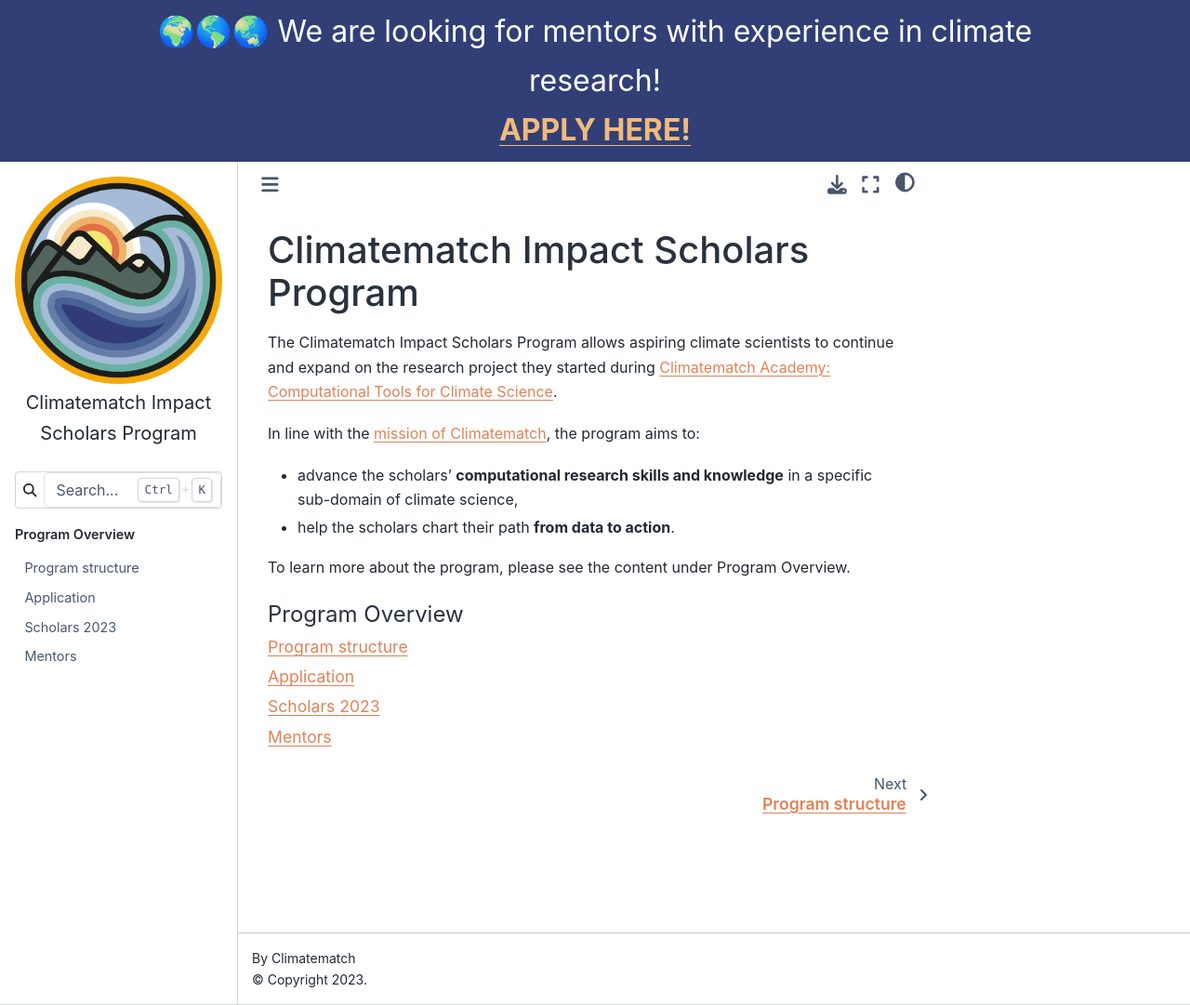
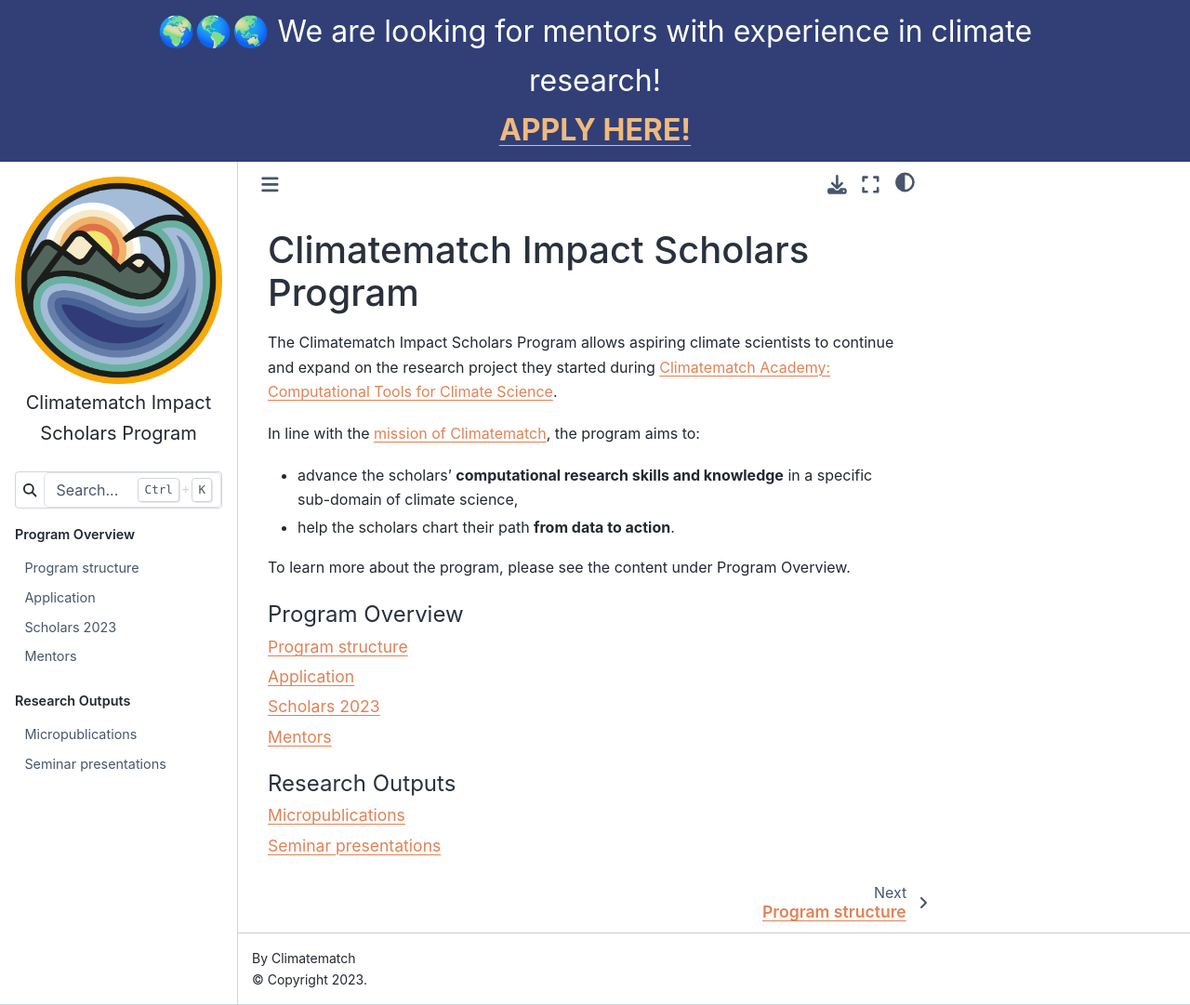
Before and after one commit to neuromatch/impact-scholars, a Jupyter Book: the page built from info/intro.md, in a window 1280 px wide and 1081 px high. Shown: the whole window at 93% size. Built offline with Jupyter Book 1.0.4 settings and Sphinx 7.4.7 and the Sphinx Book theme 1.1.4, drawn with Linux system fonts in a browser that asks for light colours.

Commit message:
Add research outputs

```diff
--- a/_toc.yml
+++ b/_toc.yml
@@ -13,3 +13,7 @@ parts:
     title: Scholars 2023
   - file: info/mentors
     title: Mentors
+- caption: Research Outputs
+  chapters:
+  - file: output-guidelines/micropublications
+  - file: output-guidelines/seminar_presentations
```
Also changed, not shown: info/structure.md (+2 -2 lines), output-guidelines/micropublications.md (added, +7 -0 lines), output-guidelines/seminar_presentations.md (added, +5 -0 lines), workshops/oral_presentations.md (deleted, +0 -3 lines), workshops/science_writing.md (deleted, +0 -3 lines).
